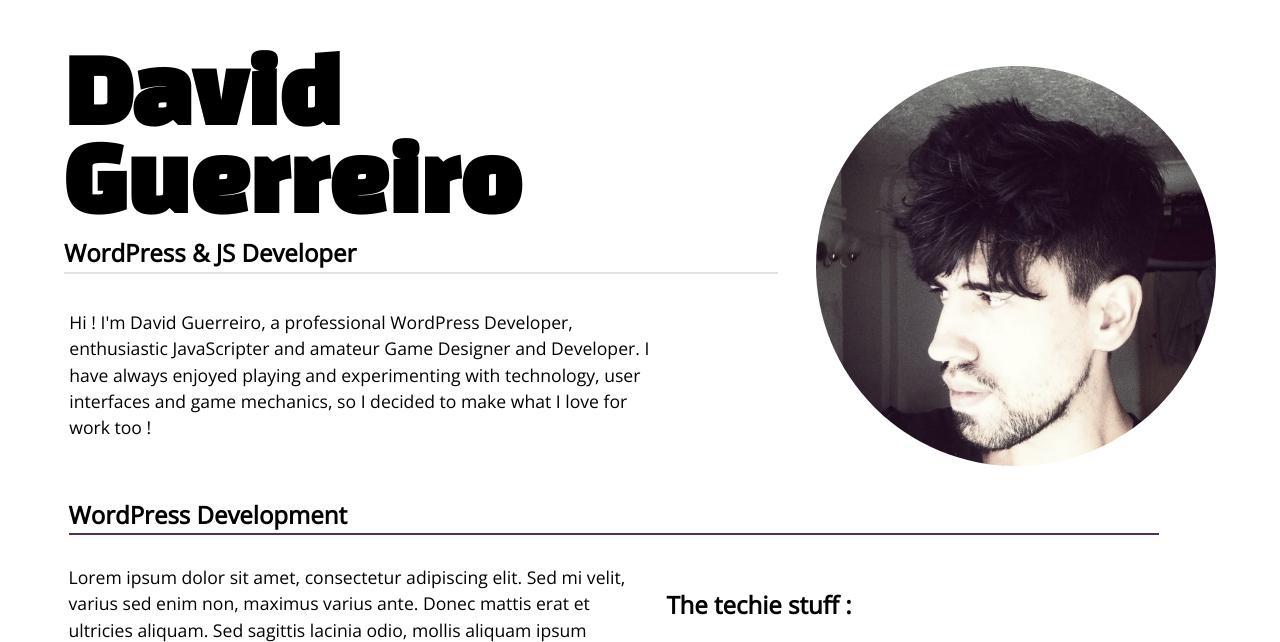
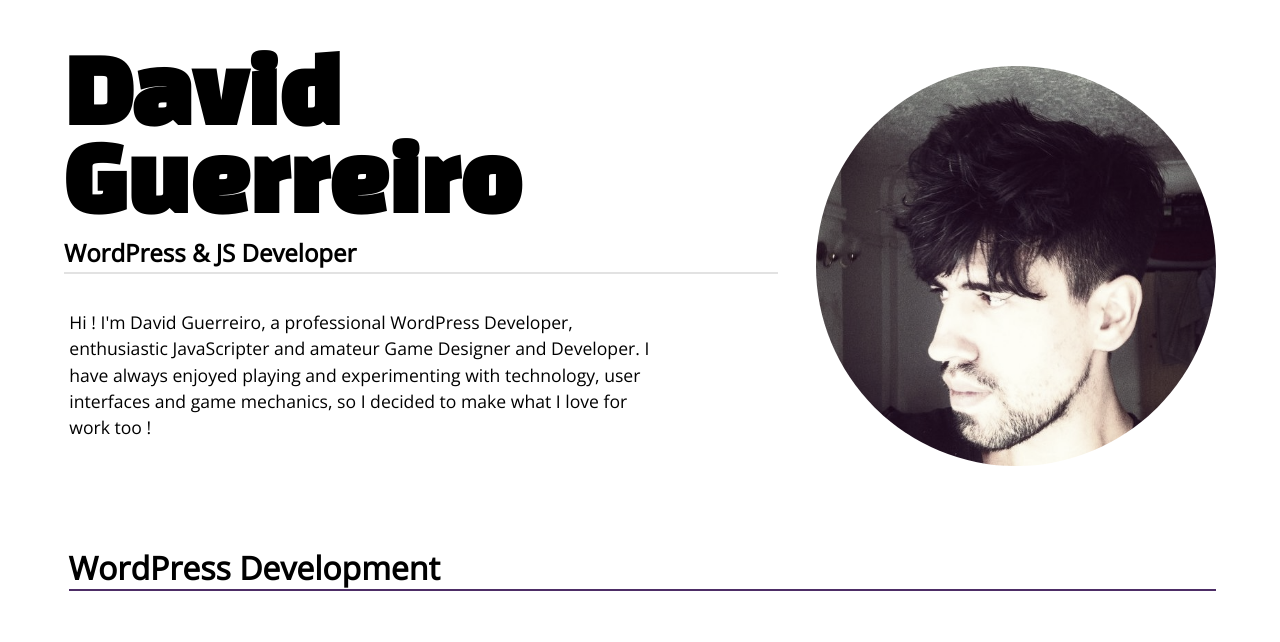
Before and after one commit to davidguerreiro/portfolio3.0, a plain HTML site: page index.html in a window 1280 px wide. Shown: the part 87-729 px from the top of the page. Drawn offline with nearby package versions, Linux system fonts and the light colour scheme.

Commit message:
push weekend changes

```diff
--- a/css/components/_skill-title.scss
+++ b/css/components/_skill-title.scss
@@ -1,3 +1,8 @@
 .skill-title {
-    margin-top: 2em;
+    margin-top: 5em;
+
+    h3 {
+        font-size: 2em;
+        border-bottom: 2px solid #e2e2e2;
+    }
 }
--- a/css/general/_general.scss
+++ b/css/general/_general.scss
@@ -12,10 +12,6 @@ html {
     margin: $auto;
     max-width: $layout-max-width;
 
-    &__title {
-        font-size: 1.5em;
-    }
-
     p {
         font-size: 1.1em;
         line-height: 1.5;
--- a/index.html
+++ b/index.html
@@ -69,10 +69,11 @@
 
             <!-- Wordpress Work Section - Skill Title-->
             <section class="section skill-title wp-section">
-                <h3 class="hero__subtitle section__title">WordPress Development</h3>
+                <h3>WordPress Development</h3>
             </section>
 
             <!-- Wordpress Work Section - Content-->
+            <!--
             <section class="section skill-section wp-section">
                 <div class="skill-section__wrapper">
                     <p class="skill-section__content">
@@ -93,7 +94,7 @@
                     </ul>
                 </div>
             </section>
-
+            -->
         </main>
 
         <footer>
```
Also changed, not shown: css/style.css.
